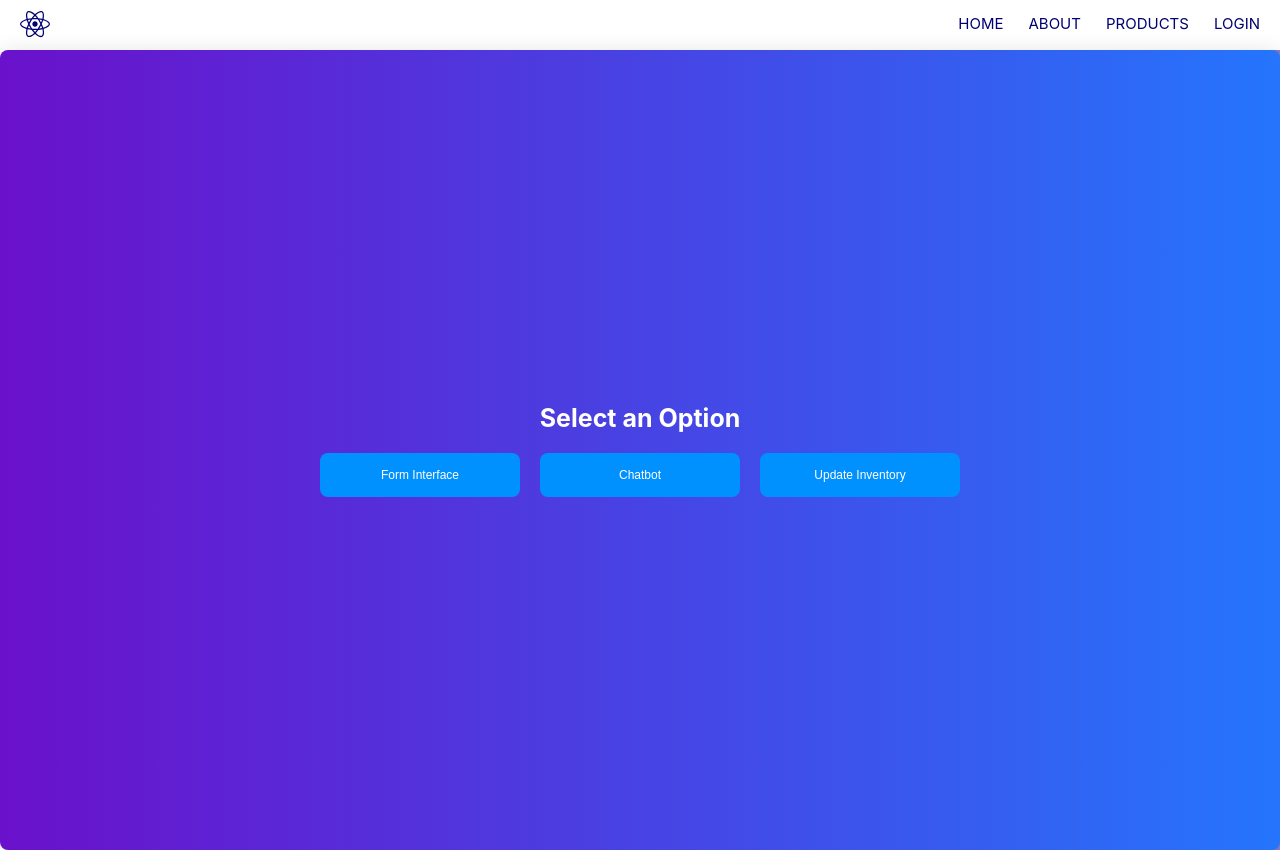
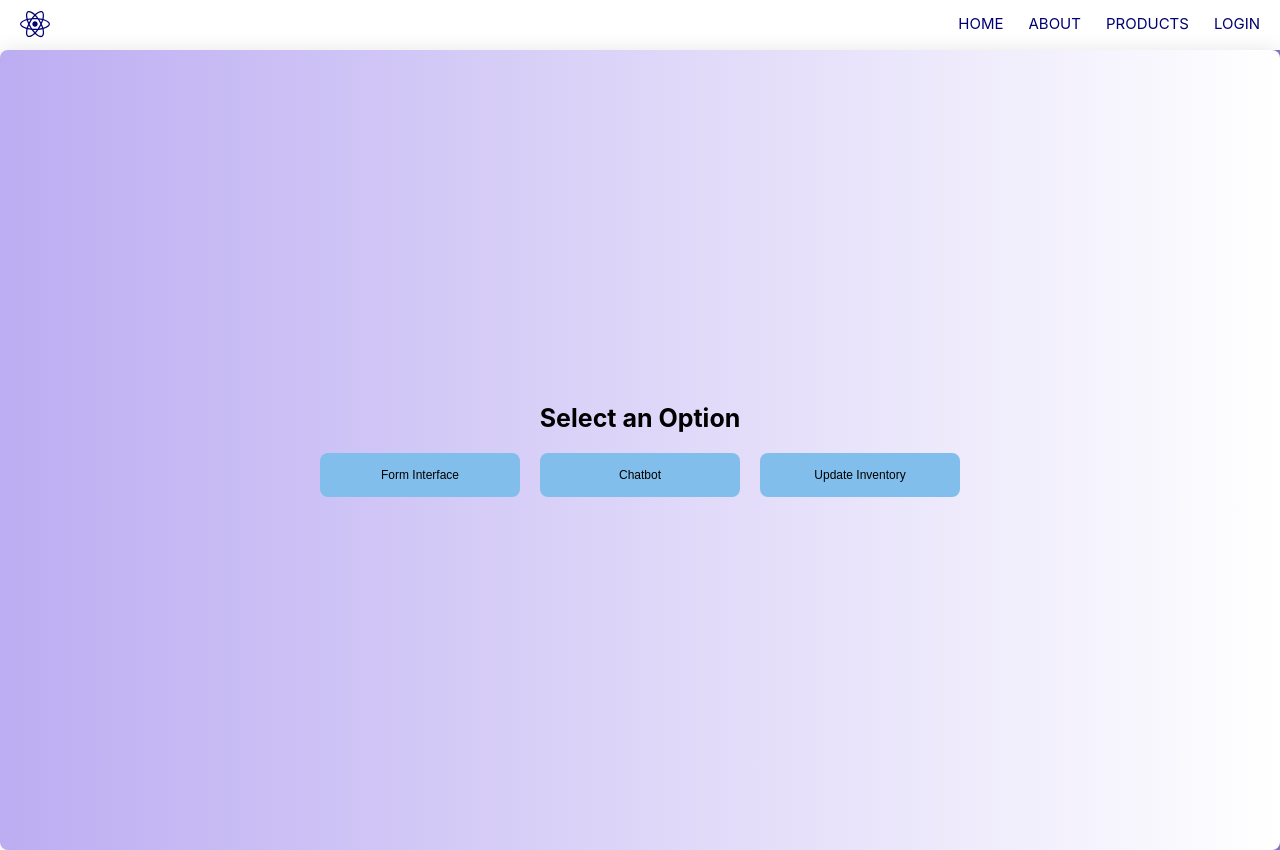
Before and after one commit to mamali1009/frontend-react-car-rental, a React (Create React App) app: page /choice in a window 1280 px wide. Built offline with nearby package versions, Linux system fonts and the light colour scheme.

Commit message:
Update Choice.css

```diff
--- a/src/containers/Choice.css
+++ b/src/containers/Choice.css
@@ -8,8 +8,8 @@
     padding: 20px;
     border-radius: 8px;
     box-shadow: 0 0 20px rgba(0, 0, 0, 0.1);
-    background-image: linear-gradient(to right, #6a11cb, #2575fc);
-    color: white;
+    background-image: linear-gradient(to right, #bcadf2, #ffffff);
+    color: rgb(0, 0, 0);
 }
 
 .choice-container h1 {
@@ -25,8 +25,8 @@
 .wide-button {
     width: 200px;
     padding: 15px 20px;
-    background-color: #0091FF;
-    color: white;
+    background-color: #82beec;
+    color: rgb(0, 0, 0);
     border: none;
     border-radius: 8px;
     cursor: pointer;
```
